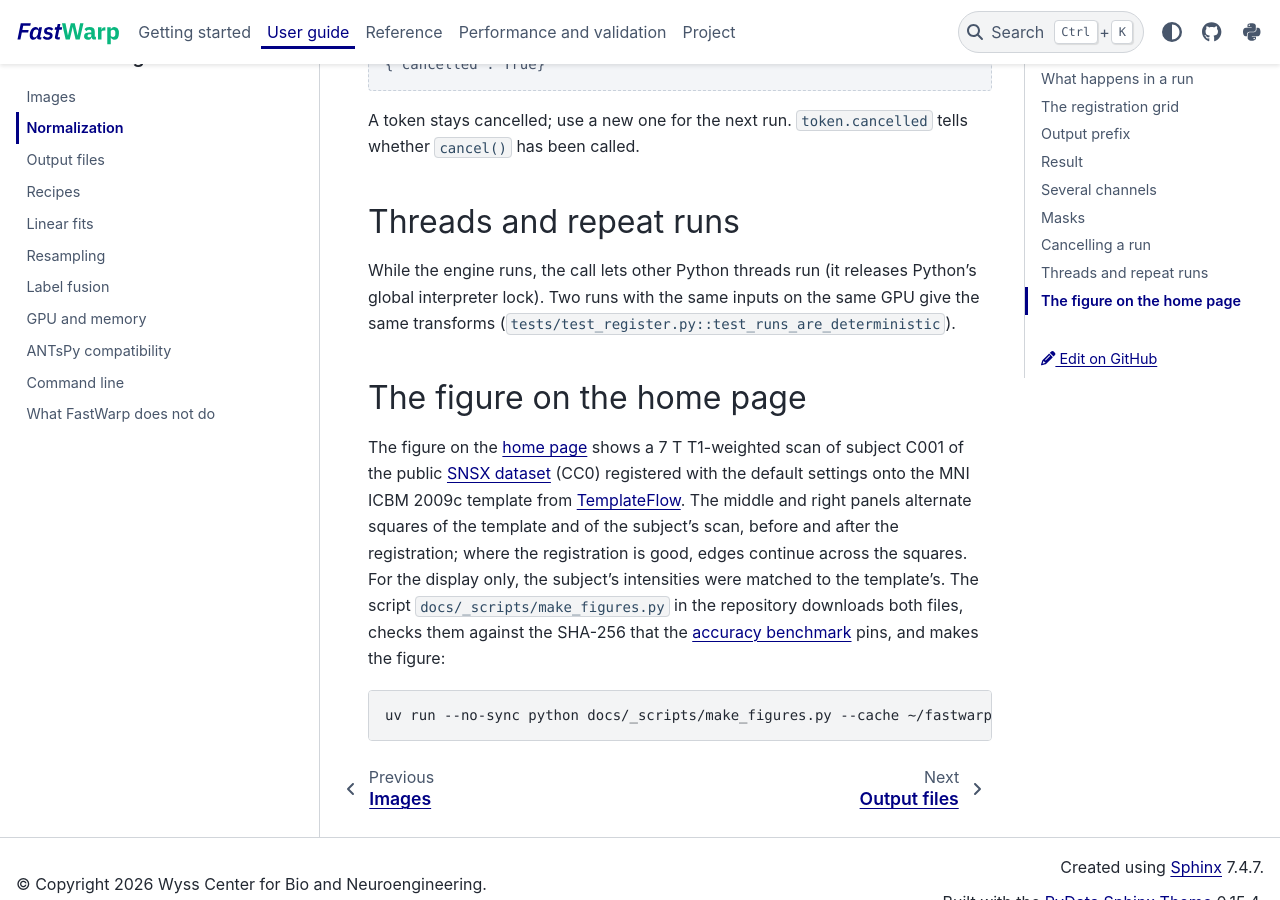
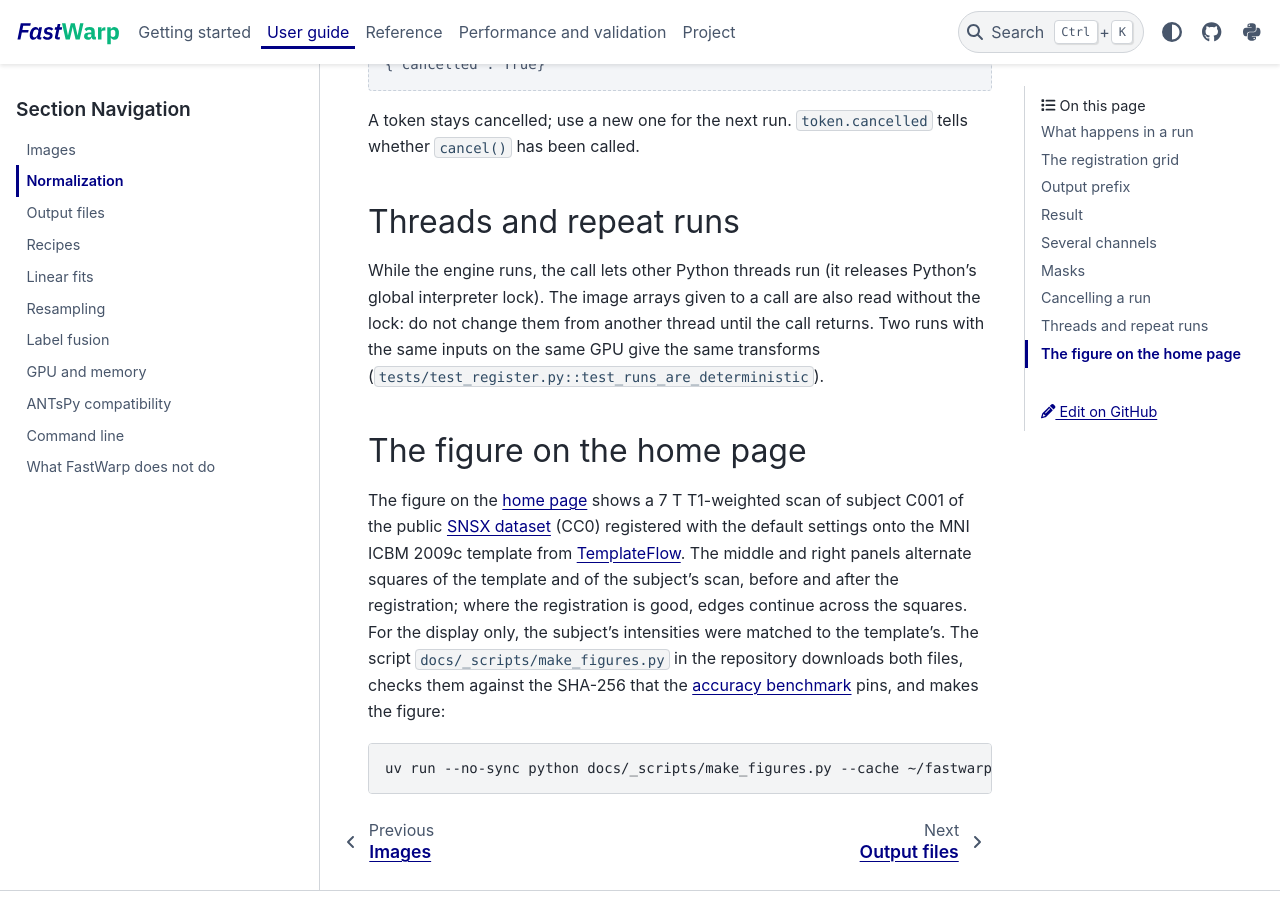
Before and after one commit to WyssCenter/fastwarp, a Sphinx documentation site: the page built from docs/guide/normalization.md, in a window 1280 px wide and 900 px high, scrolled down 8848 px. Built offline with Sphinx 7.4.7 and the PyData theme 0.15.4, drawn with Linux system fonts in a browser that asks for light colours.

Commit message:
docs: say that input arrays must not change while a call runs
to_volume reads float32 arrays with the GIL released; register_syn and the threads section of the normalization guide say so.

```diff
--- a/docs/guide/normalization.md
+++ b/docs/guide/normalization.md
@@ -261,7 +261,8 @@ A token stays cancelled; use a new one for the next run. `token.cancelled` tells
 ## Threads and repeat runs
 
 While the engine runs, the call lets other Python threads run (it releases Python's global
-interpreter lock). Two runs with the same inputs on the same GPU give the same transforms
+interpreter lock). The image arrays given to a call are also read without the lock: do not change
+them from another thread until the call returns. Two runs with the same inputs on the same GPU give the same transforms
 (`tests/test_register.py::test_runs_are_deterministic`).
 
 ## The figure on the home page
```
Also changed, not shown: 1 other file.
